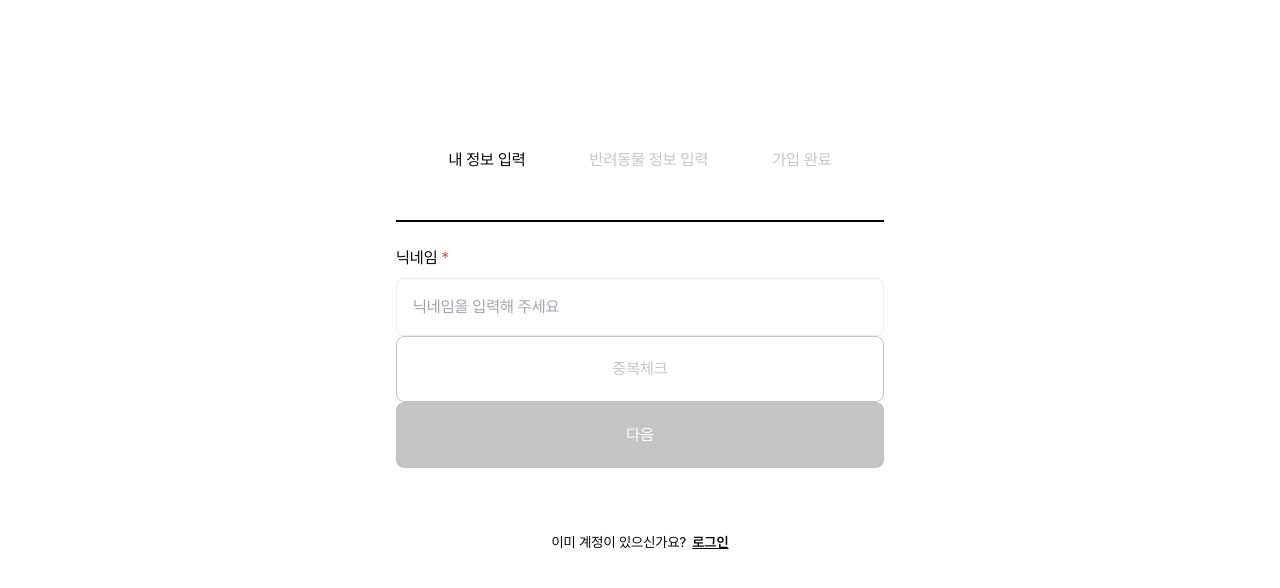
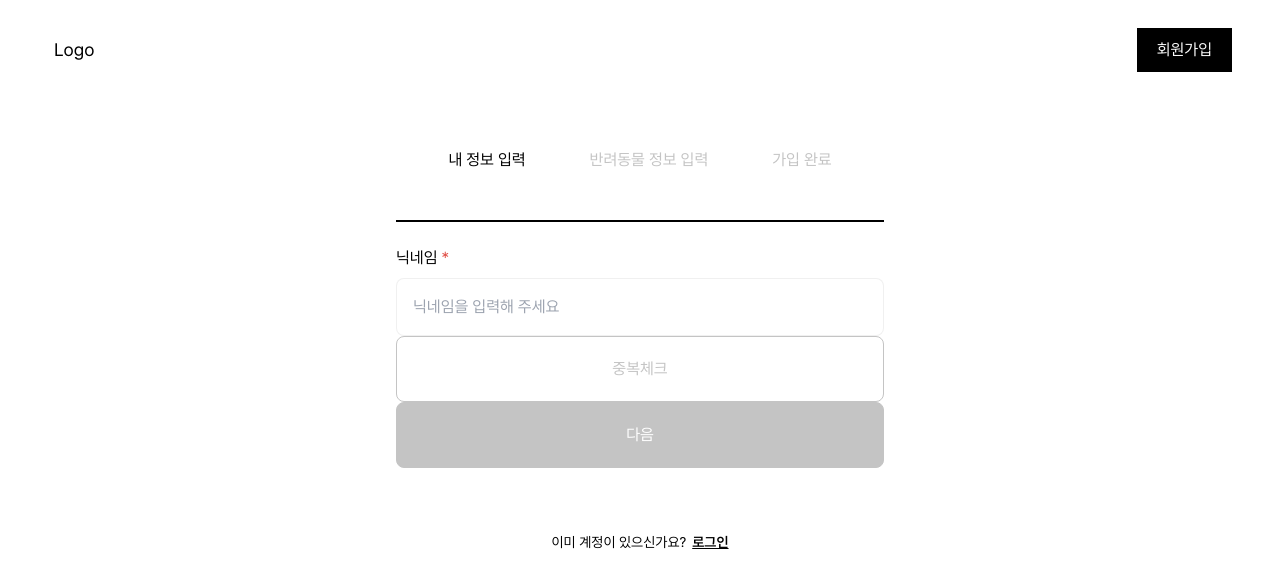
Before and after one commit to petD-ary/petDiary, a Next.js app: page /account in a window 1280 px wide. Shown: the top 588 px of the page. Built offline with nearby package versions, Linux system fonts and the light colour scheme.

Commit message:
feat: 잘못된 Heading 컴포넌트 사용으로 인해 Header 컴포넌트로 변경

```diff
--- a/app/(home)/account/layout.tsx
+++ b/app/(home)/account/layout.tsx
@@ -1,10 +1,12 @@
 import Heading from '@/components/Account/Heading';
+import Container from '@/components/Container';
+import Header from '@/components/Header';
 
 const AccountLayout = ({ children }: { children: React.ReactNode }) => {
   return (
     <div>
-      <Heading />
-      {children}
+      <Header type='account' />
+      <Container>{children}</Container>
     </div>
   );
 };
```
